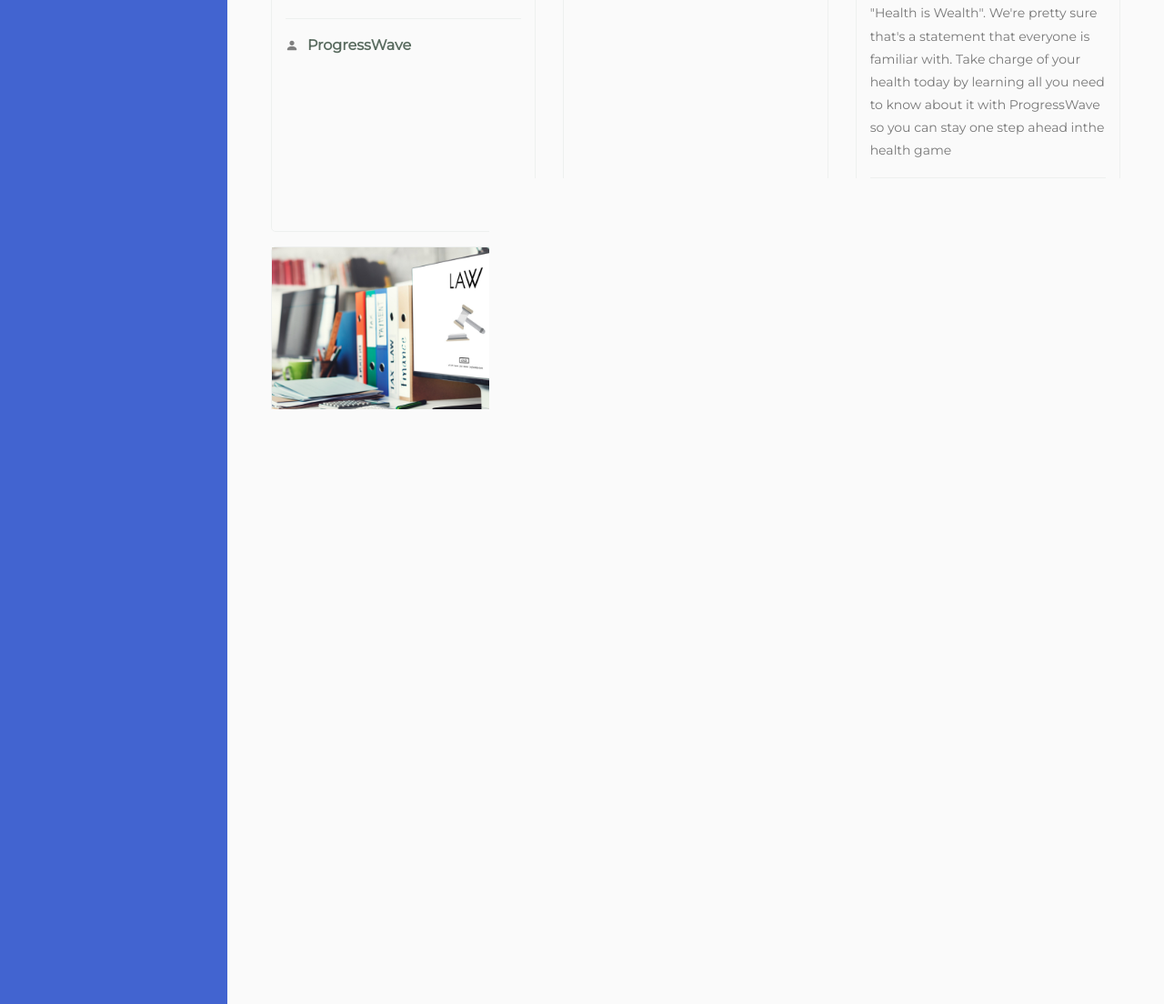
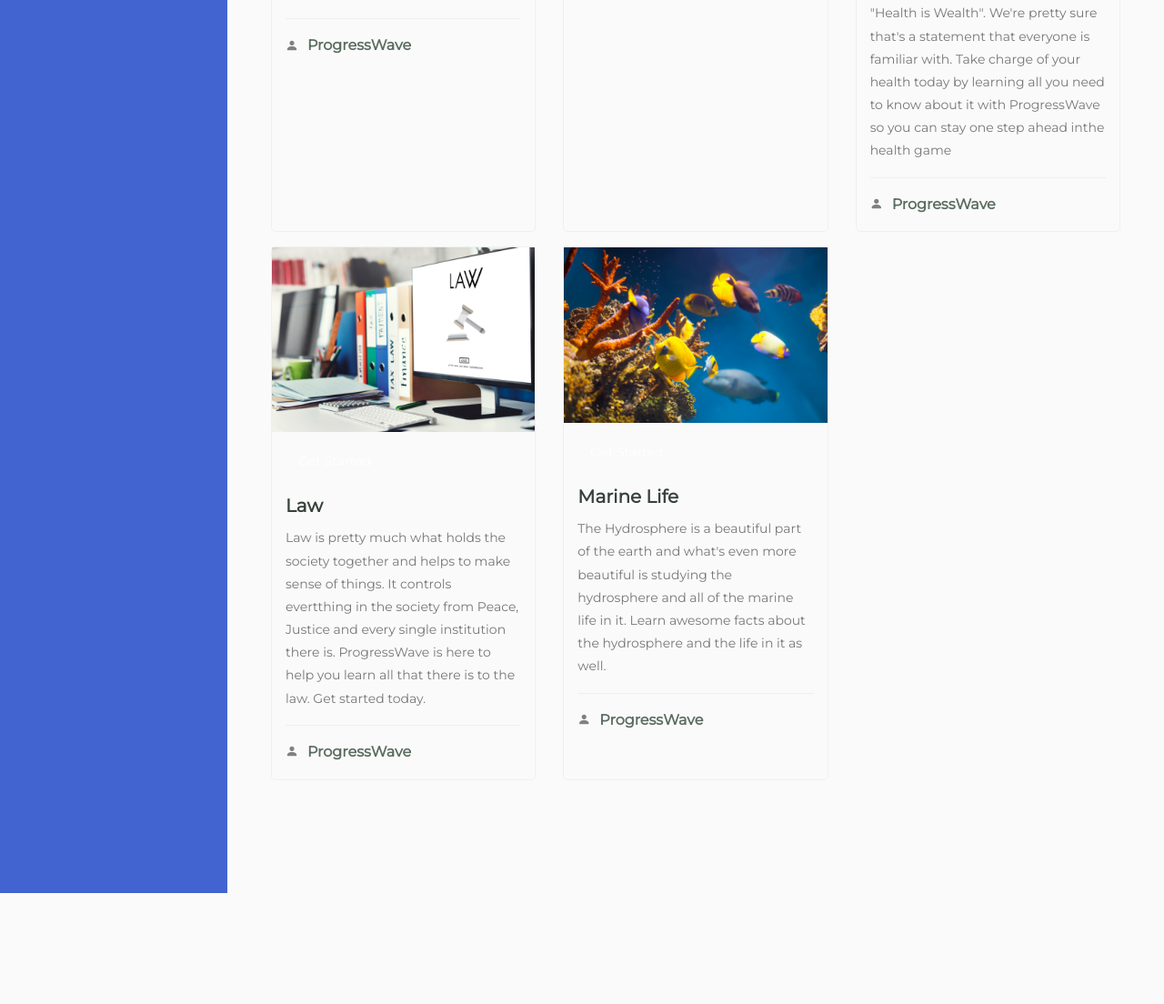
Before and after one commit to Tobitheprof/progresswave, a Django app: page /home in a window 1280 px wide. Shown: the part 946-2050 px from the top of the page at 91% size. After the commit the page ends 1928 px from the top, so only its background shows below. Run offline with Django 4.2, Linux system fonts and the light colour scheme; some libraries are stand-ins or nearby versions.

Commit message:
Added More Categories

```diff
--- a/templates/home.html
+++ b/templates/home.html
@@ -121,15 +121,15 @@
 
             <div class="col-lg-4 col-md-6 d-flex align-items-stretch mb-3">
               <div class="course-item">
-                <img src="{% static 'assets/img/health.jpg' %}" class="img-fluid" alt="...">
+                <img src="{% static 'assets/img/marine.jpg' %}" class="img-fluid" alt="...">
                 <div class="course-content">
                   <div class="d-flex justify-content-between align-items-center mb-3">
                     <a href="#"><h4>Get Started</h4></a>
                     <p class="price"></p>
                   </div>
 
-                  <h3><a href="#">Marine</a></h3>
-                  <p>"Health is Wealth". We're pretty sure that's a statement that everyone is familiar with. Take charge of your health today by learning all you need to know about it with ProgressWave so you can stay one step ahead inthe health game</p>
+                  <h3><a href="#">Marine Life</a></h3>
+                  <p>The Hydrosphere is a beautiful part of the earth and what's even more beautiful is studying the hydrosphere and all of the marine life in it. Learn awesome facts about the hydrosphere and the life in it as well.</p>
                   <div class="trainer d-flex justify-content-between align-items-center">
                     <div class="trainer-profile d-flex align-items-center">
                       <i class="bi bi-person-fill"></i>
```
